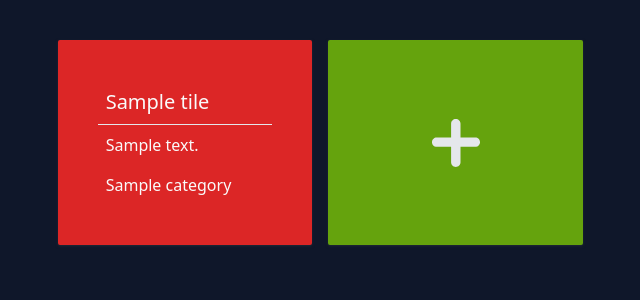
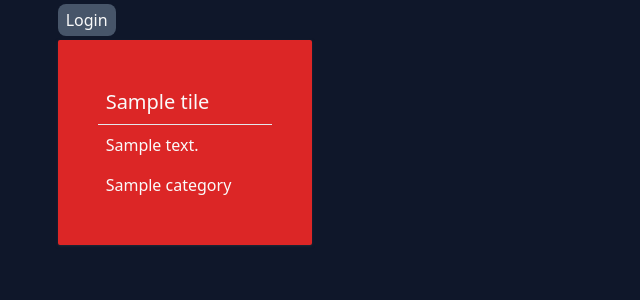
Before and after one commit to jdlugosz963/tiles, a Django app: page / in a window 1280 px wide. Shown: the top 300 px of the page, without its empty margins (49-689 px from the left). Run offline with Django 3.2, Linux system fonts and the light colour scheme; tables that the repository leaves empty hold one stand-in row (values such as "Sample post"); some libraries are stand-ins or nearby versions.

Commit message:
add include form windows.

```diff
--- /dev/null
+++ b/hipis/tiles/templates/form.html
@@ -0,0 +1,21 @@
+<div id="{{name}}-container" class="absolute invisible top-1/2 left-1/2 transform -translate-x-1/2 -translate-y-1/2 transition ease-in-out bg-opacity-50 bg-gray-700 w-full h-full">
+    <div id="{{name}}-card" class="absolute top-1/2 shadow-lg shadow-black left-1/2  transform -translate-x-1/2 -translate-y-1/2 text-center bg-orange-500 rounded-sm p-2">
+        <div class="flex m-5 justify-between items-start p-5 rounded-t border-b">
+            <h3 class="text-xl font-bold">
+                {{title}}
+            </h3>
+            <div onclick="hide_all()" class="text-gray-400 cursor-pointer bg-transparent hover:bg-orange-700 hover:text-gray-900 rounded-lg text-sm p-1.5 ml-auto inline-flex items-center">
+                <svg class="w-5 h-5" fill="white" viewBox="0 0 20 20" xmlns="http://www.w3.org/2000/svg"><path fill-rule="evenodd" d="M4.293 4.293a1 1 0 011.414 0L10 8.586l4.293-4.293a1 1 0 111.414 1.414L11.414 10l4.293 4.293a1 1 0 01-1.414 1.414L10 11.414l-4.293 4.293a1 1 0 01-1.414-1.414L8.586 10 4.293 5.707a1 1 0 010-1.414z" clip-rule="evenodd"></path></svg>
+            </div>
+        </div>
+        <form method="POST" action="{{action}}" id="{{name}}_form">
+            {% csrf_token %}
+            {{form}}
+            <input type="submit" class="pl-2 m-2 pr-2 p-1 bg-transparent bg-orange-600 hover:bg-orange-700 cursor-pointer rounded-lg" value="{% if submit_name %}{{submit_name}} {% else %} Submit! {% endif %}" />
+        </form>
+        {% if message %}
+        {{message}}
+        <input type="button" class="pl-2 m-2 pr-2 p-1 bg-transparent bg-orange-600 hover:bg-orange-700 cursor-pointer rounded-lg" value="{{message_value}}" onclick="{{message_onclick}}">
+        {% endif %}
+    </div>
+</div>
--- a/hipis/tiles/templates/tiles.html
+++ b/hipis/tiles/templates/tiles.html
@@ -4,17 +4,28 @@
 
 {% block content %}
 
+{% if user.is_authenticated %}
+<div id="user_container" class="absolute">
+    <span class="">Hi, {{user}}!</span>
+    <input type="button" value="Logout" onclick="" class="pr-2 pl-2 p-1 rounded-lg cursor-pointer mt-1 bg-slate-600 hover:bg-orange-400" />
+</div>
+{% else %}
+<div id="login-button" class="absolute">
+    <input type="button" value="Login" onclick="show_login_container()" class="pr-2 pl-2 p-1 rounded-lg cursor-pointer mt-1 bg-slate-600 hover:bg-orange-400" />
+</div>
+{% endif %}
 
 <div class="grid sm:grif-cols-1 md:grid-cols-2 lg:grid-cols-4 mt-5 gap-4">
     {% for tile in tiles %}
-    <div class="flex flex-wrap p-10 rounded-sm mt-5 shadow shadow-gray-800 transition ease-in-out hover:-translate-y-1 hover:shadow-2xl hover:shadow-gray-800 hover:-translate-y-1 hover:scale-110 duration-300 {{tile.category.color}}">
+    <div class="flex focus:animate-bounce cursor-pointer flex-wrap p-10 rounded-sm mt-5 shadow shadow-gray-800 transition ease-in-out hover:-translate-y-52 hover:shadow-2xl hover:shadow-gray-800 hover:-translate-y-1 hover:scale-110 duration-300 {{tile.category.color}}">
         <div class="w-full text-xl border-b p-2">{{tile.name}}</div>
         <div class="w-full p-2">{{tile.description}}</div>
         <div class="w-full p-2">{{tile.category.name}}</div>
     </div>
     {% endfor %}
 
-    <div class="flex justify-center items-center bg-back-100 shadow transition ease-in-out hover:-translate-y-1 hover:shadow-2xl hover:shadow-gray-800 hover:-translate-y-1 hover:scale-110 duration-300 shadow-gray-800 p-10 mt-5 bg-lime-600 cursor-pointer rounded-sm" onclick="$('#tile-create-container').show()">
+    {% if user.is_authenticated %}
+    <div onclick="show_tile()" class="flex justify-center items-center bg-back-100 shadow transition ease-in-out hover:-translate-y-1 hover:shadow-2xl hover:shadow-gray-800 hover:-translate-y-1 hover:scale-110 duration-300 shadow-gray-800 p-10 mt-5 bg-lime-600 cursor-pointer rounded-sm">
         <svg version="1.1" class="text-gray-200 fill-current h-12 w-12" id="Capa_1" xmlns="http://www.w3.org/2000/svg" xmlns:xlink="http://www.w3.org/1999/xlink"
              viewBox="0 0 60.364 60.364" style="enable-background:new 0 0 60.364 60.364;" xml:space="preserve" width="40" height="40">
             <g>
@@ -24,61 +35,37 @@
             </g>
         </svg>
     </div>
+    {% endif %}
 </div>
 
-<div id="tile-create-container" style="display: none;" class="absolute top-1/2 left-1/2 transform -translate-x-1/2 -translate-y-1/2 transition ease-in-out bg-opacity-50 bg-gray-700 w-full h-full">
-    <div id="tile-create-card" class="absolute top-1/2 shadow-lg shadow-black left-1/2  transform -translate-x-1/2 -translate-y-1/2 text-center bg-orange-500 rounded-sm p-2">
-        <div class="flex m-5 justify-between items-start p-5 rounded-t border-b">
-            <h3 class="text-xl font-bold">
-                Add Tile
-            </h3>
-            <div onclick="hide_all()" class="text-gray-400 cursor-pointer bg-transparent hover:bg-orange-400 hover:text-gray-900 rounded-lg text-sm p-1.5 ml-auto inline-flex items-center">
-                <svg class="w-5 h-5" fill="white" viewBox="0 0 20 20" xmlns="http://www.w3.org/2000/svg"><path fill-rule="evenodd" d="M4.293 4.293a1 1 0 011.414 0L10 8.586l4.293-4.293a1 1 0 111.414 1.414L11.414 10l4.293 4.293a1 1 0 01-1.414 1.414L10 11.414l-4.293 4.293a1 1 0 01-1.414-1.414L8.586 10 4.293 5.707a1 1 0 010-1.414z" clip-rule="evenodd"></path></svg>
-            </div>
-        </div>
-        <form method="POST" action="{% url 'add_tile' %}" id="tile-form">
-            {% csrf_token %}
-            <div class="w-full">{{TileForm.name}} {{TileForm.category}}</div>
-            <div class="w-full">{{TileForm.description}}</div>
-            <input type="submit" class="pl-2 pr-2 p-1 bg-orange-700 cursor-pointer rounded-lg" value="Create!">
-        </form>
-        No category in the list? Add another one!
-        <input type="button" class="pl-2 m-2 pr-2 p-1 bg-transparent hover:bg-orange-400 cursor-pointer rounded-lg" value="Add" onclick="hide_all(); show_category()">
-    </div>
-</div>
+{% url 'add_tile' as add_tile %}
+{% include 'form.html' with name="tile-create" title="Add tile!" action=add_tile form=TileForm.as_p submit_name="Create!" message="Do u want to add category?" message_value="Add category!" message_onclick="hide_all(); show_category()" %}
 
-<div id="category-create-container" style="display: none;" class="absolute top-1/2 left-1/2 transform -translate-x-1/2 -translate-y-1/2 bg-opacity-50 bg-gray-700 w-full h-full">
-    <div id="category-create-card" class="absolute top-1/2 shadow-lg shadow-black left-1/2  transform -translate-x-1/2 -translate-y-1/2 text-center bg-orange-500 rounded-sm p-2">
-        <div class="flex m-5 justify-between items-start p-5 rounded-t border-b">
-            <h3 class="text-xl font-bold">
-                Add Category
-            </h3>
-            <div onclick="hide_all()" class="text-gray-400 cursor-pointer bg-transparent hover:bg-orange-400 hover:text-gray-900 rounded-lg text-sm p-1.5 ml-auto inline-flex items-center">
-                <svg class="w-5 h-5" fill="white" viewBox="0 0 20 20" xmlns="http://www.w3.org/2000/svg"><path fill-rule="evenodd" d="M4.293 4.293a1 1 0 011.414 0L10 8.586l4.293-4.293a1 1 0 111.414 1.414L11.414 10l4.293 4.293a1 1 0 01-1.414 1.414L10 11.414l-4.293 4.293a1 1 0 01-1.414-1.414L8.586 10 4.293 5.707a1 1 0 010-1.414z" clip-rule="evenodd"></path></svg>
-            </div>
-        </div>
-        <form method="POST" action="{% url 'add_category' %}" id="category_form">
-            {% csrf_token %}
-            <div class="w-full form-field">{{CategoryForm.name}} {{CategoryForm.color}}</div>
-        </form>
-        Add tile!
-        <input type="button" class="pl-2 m-2 pr-2 p-1 bg-transparent hover:bg-orange-400 cursor-pointer rounded-lg" value="Add" onclick="hide_all(); show_tile()">
+{% url 'add_category' as add_category %}
+{% include 'form.html' with name="category-create" title="Add category!" action=add_category form=CategoryForm.as_p submit_name="Create!" message="Do u want to add tile?" message_value="Add tile!" message_onclick="hide_all(); show_tile()" %}
 
+{% url 'login' as login_url %}
+{% include 'form.html' with name="login" title="Login" action=login_url submit_name="login!" message="Dont have account?" message_value="Register!" message_onclick="hide_all()" %}
 
-    </div>
-</div>
 {% endblock %}
 
 
 {% block script %}
 TILE_ID = '#tile-create-container'
 CATEGORY_ID = '#category-create-container'
-function show_tile() { $(TILE_ID).show(); }
-function hide_tile() { $(TILE_ID).hide(); }
-function hide_category() { $(CATEGORY_ID).hide(); }
-function show_category() { $(CATEGORY_ID).show(); }
+LOGIN_ID = "#login-container"
+function hide_tile() { $(TILE_ID).addClass("invisible") }
+function hide_category() { $(CATEGORY_ID).addClass("invisible") }
+function hide_login() { $(LOGIN_ID).addClass("invisible") }
+function show_tile() { $(TILE_ID).removeClass("invisible") }
+function show_category() { $(CATEGORY_ID).removeClass("invisible") }
+function show_login() { $(LOGIN_ID).removeClass("invisible") }
 
-function hide_all() { hide_tile(); hide_category(); }
+function hide_all() { hide_tile(); hide_category(); hide_login() }
+
+function show_login_container() {
+    $(LOGIN_ID).toggleClass("invisible")
+}
 
 $(document).ready(function(){
 
```
